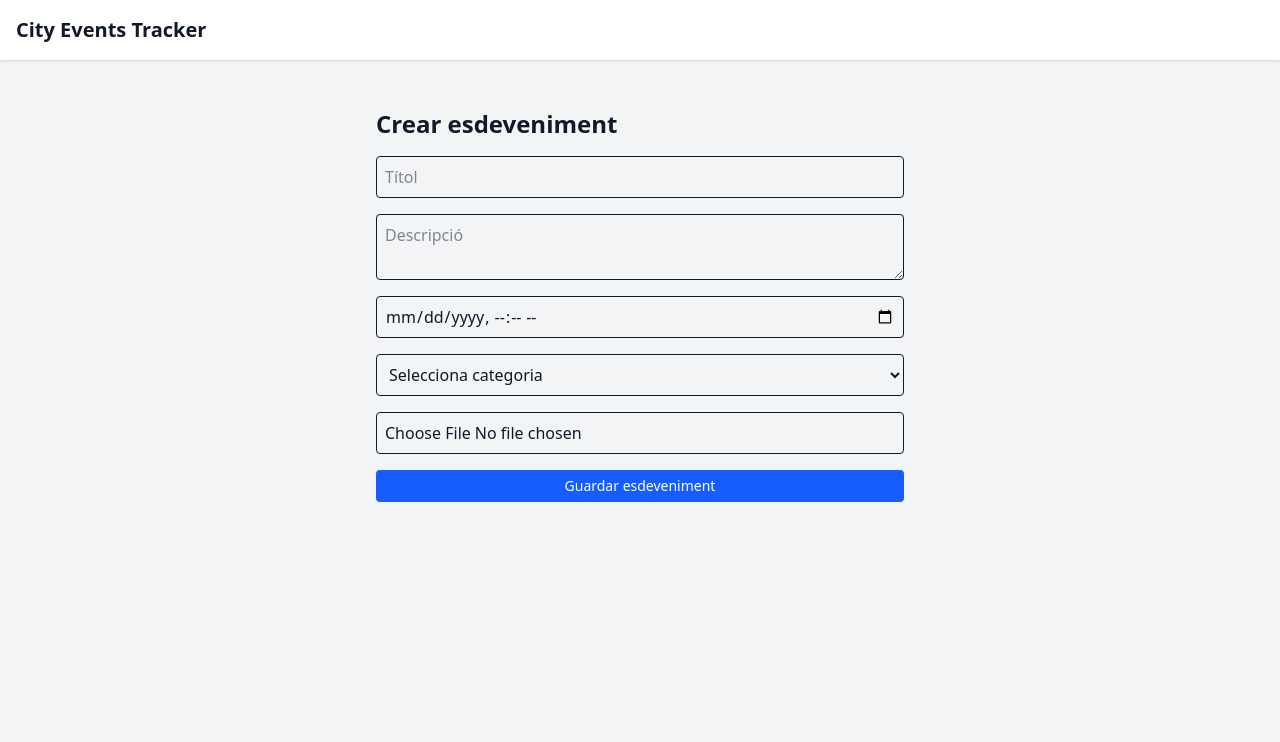
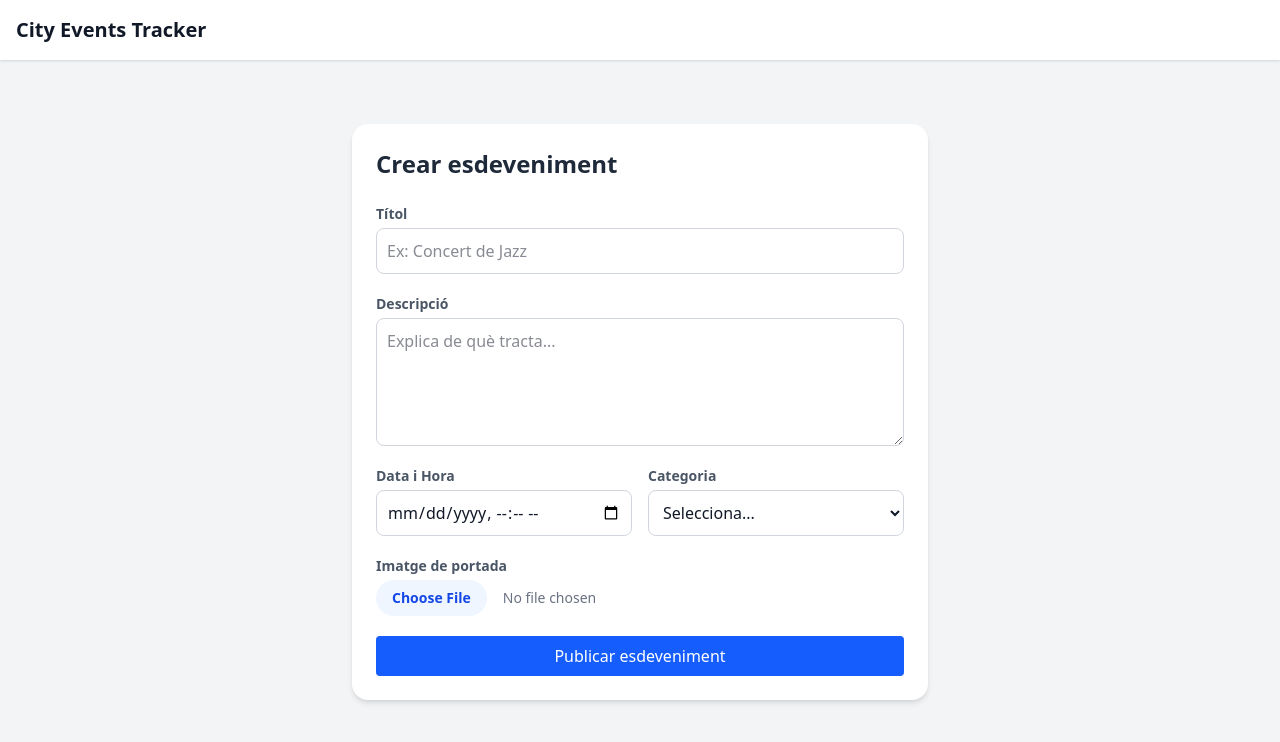
Before and after one commit to triflip/city-events-tracker, a React (Vite) app: page /events/create in a window 1280 px wide. Shown: the top 742 px of the page. Built offline with nearby package versions, Linux system fonts and the light colour scheme.

Commit message:
Fix search context, add city/state support, and clean navbar typo

```diff
--- a/src/components/EventCard.jsx
+++ b/src/components/EventCard.jsx
@@ -53,7 +53,6 @@ export default function EventCard({ event, onDelete }) {
         </div>
 
         <div className="mt-4">
-          {/* 👉 ARA MOSTREM LA DATA FORMATEJADA */}
           <p className="text-xs font-medium text-gray-400 uppercase tracking-wider">
             {formattedDate} — {formattedTime}h
           </p>
--- /dev/null
+++ b/src/context/SearchContext.jsx
@@ -0,0 +1,20 @@
+import { createContext, useContext, useState } from "react";
+
+const SearchContext = createContext();
+
+export function SearchProvider({ children }) {
+  const [filters, setFilters] = useState({
+    query: "",
+    fields: ["title", "description", "location"],
+  });
+
+  return (
+    <SearchContext.Provider value={{ filters, setFilters }}>
+      {children}
+    </SearchContext.Provider>
+  );
+}
+
+export function useSearch() {
+  return useContext(SearchContext);
+}
--- a/src/main.jsx
+++ b/src/main.jsx
@@ -1,12 +1,14 @@
-import React from "react"
-import ReactDOM from "react-dom/client"
-import { AppRoutes } from "./routes/AppRoutes"
-import "leaflet/dist/leaflet.css"
-import "./index.css"
-
+import React from "react";
+import ReactDOM from "react-dom/client";
+import { AppRoutes } from "./routes/AppRoutes";
+import "leaflet/dist/leaflet.css";
+import "./index.css";
+import { SearchProvider } from "./context/SearchContext";
 
 ReactDOM.createRoot(document.getElementById("root")).render(
   <React.StrictMode>
-    <AppRoutes />
-  </React.StrictMode>
-)
+    <SearchProvider>
+      <AppRoutes />
+    </SearchProvider>
+  </React.StrictMode>,
+);
--- a/src/pages/Events/EventCreate.jsx
+++ b/src/pages/Events/EventCreate.jsx
@@ -6,19 +6,20 @@ import Button from "../../components/ui/Button";
 export default function EventCreate() {
   const navigate = useNavigate();
   const [searchParams] = useSearchParams();
-  const lat = searchParams.get("lat");
-  const lng = searchParams.get("lng");
+  const latParam = searchParams.get("lat");
+  const lngParam = searchParams.get("lng");
 
-  const [errorMsg, setErrorMsg] =useState("");
+  const [errorMsg, setErrorMsg] = useState("");
   const [imageFile, setImageFile] = useState(null);
+  const [isSubmitting, setIsSubmitting] = useState(false); // Estil per al botó
 
   const [formData, setFormData] = useState({
     title: "",
     description: "",
     category: "",
     date: "",
-    lat: lat ? parseFloat(lat) : "",
-    lng: lng ? parseFloat(lng) : "",
+    lat: latParam ? parseFloat(latParam) : "",
+    lng: lngParam ? parseFloat(lngParam) : "",
   });
 
   function handleChange(e) {
@@ -29,174 +30,202 @@ export default function EventCreate() {
     }));
   }
 
-  console.log("FORM DATA:", formData);
-
   async function getLocationName(lat, lng) {
+    try {
       const res = await fetch(
         `https://nominatim.openstreetmap.org/reverse?lat=${lat}&lon=${lng}&format=json`,
         {
-      headers: {
-        "User-Agent": "city-events-tracker/1.0",
+          headers: { "User-Agent": "city-events-tracker/1.0" },
         },
-    }
       );
 
-  if (!res.ok) {
-    console.error("Error obtenint lloc:", res.statusText);
-    return null;
-  }
+      if (!res.ok) return null;
 
       const data = await res.json();
       const addr = data.address;
 
       const street = addr.road || "";
       const number = addr.house_number || "";
-  const city = addr.city || addr.town;
+      const city = addr.city || addr.town || addr.village || "";
       const state = addr.state || "";
 
-  const shortAddress = `${street}, ${number}\n${city}, ${state}`;
+      const shortAddress = `${street}, ${number} ${city}, ${state}`.trim();
 
-
-  return shortAddress;
+      return { shortAddress, city, state };
+    } catch (err) {
+      console.error("Error Nominatim:", err);
+      return null;
     }
-
+  }
 
   async function handleSubmit(e) {
     e.preventDefault();
-
-  let location = null;
-  if (formData.lat && formData.lng) {
-    location = await getLocationName(formData.lat, formData.lng);
-  }
+    setIsSubmitting(true);
     if (!formData.title.trim()) {
       setErrorMsg("El títol és obligatori");
+      setIsSubmitting(false);
       return;
     }
     if (!formData.description.trim()) {
       setErrorMsg("La descripció és obligatòria");
+      setIsSubmitting(false);
       return;
     }
     if (!formData.category) {
-    setErrorMsg("Has de seleccionar una categoria");
+      setErrorMsg("Selecciona una categoria");
+      setIsSubmitting(false);
       return;
     }
     if (!formData.date) {
-    setErrorMsg("Has d'indicar una data i hora");
-    return;
-    } if (!formData.lat || !formData.lng) {
-    setErrorMsg("Has de seleccionar una ubicació al mapa");
+      setErrorMsg("Indica una data i hora");
+      setIsSubmitting(false);
       return;
     }
+    if (!formData.lat || !formData.lng) {
+      setErrorMsg("Falta la ubicació del mapa");
+      setIsSubmitting(false);
+      return;
+    }
+
     setErrorMsg("");
 
     let imageUrl = null;
+    const loc = await getLocationName(formData.lat, formData.lng);
 
+    // Pujada d'imatge
     if (imageFile) {
       const fileExt = imageFile.name.split(".").pop();
       const fileName = `${crypto.randomUUID()}.${fileExt}`;
-  const filePath = `${fileName}`;
-
       const { error: uploadError } = await supabase.storage
-    .from("event-images") // nom del bucket
-    .upload(filePath, imageFile);
+        .from("event-images")
+        .upload(fileName, imageFile);
 
       if (uploadError) {
         console.error("Error pujant imatge:", uploadError);
-    // pots fer setErrorMsg si vols
       } else {
         const { data: publicUrlData } = supabase.storage
           .from("event-images")
-      .getPublicUrl(filePath);
-
+          .getPublicUrl(fileName);
         imageUrl = publicUrlData.publicUrl;
       }
     }
 
-
-
-  // 2. Guardar a Supabase
-  const { data, error } = await supabase
-    .from("events")
-    .insert({
+    // Guardar a Supabase
+    const { error } = await supabase.from("events").insert({
       title: formData.title,
       description: formData.description,
       category: formData.category,
       date: formData.date,
       lat: formData.lat,
       lng: formData.lng,
-      location: location,
-      image_url: imageUrl
-    })
-    .select();
+      location: loc.shortAddress,
+      city: loc.city,
+      state: loc.state,
 
-  console.log("DATA:", data);
-  console.log("ERROR:", error);
+      image_url: imageUrl,
+    });
 
-  if (error) return;
-
+    if (error) {
+      console.error("Error insertant:", error);
+      setErrorMsg("Error al guardar a la base de dades");
+      setIsSubmitting(false);
+    } else {
       navigate("/events");
     }
-
+  }
 
   return (
-    <div className="p-6 max-w-xl mx-auto">
-      <h1 className="text-2xl font-bold mb-4">Crear esdeveniment</h1>
+    <div className="p-6 max-w-xl mx-auto bg-white shadow-md rounded-2xl mt-10">
+      <h1 className="text-2xl font-bold mb-6 text-gray-800">
+        Crear esdeveniment
+      </h1>
 
-      <form onSubmit={handleSubmit} className="flex flex-col gap-4">
+      <form onSubmit={handleSubmit} className="flex flex-col gap-5">
+        <div className="flex flex-col gap-1">
+          <label className="text-sm font-semibold text-gray-600">Títol</label>
           <input
             type="text"
             name="title"
-          placeholder="Títol"
+            placeholder="Ex: Concert de Jazz"
             value={formData.title}
             onChange={handleChange}
-          className="border p-2 rounded"
+            className="border border-gray-300 p-2.5 rounded-lg focus:ring-2 focus:ring-blue-500 outline-none"
           />
+        </div>
 
+        <div className="flex flex-col gap-1">
+          <label className="text-sm font-semibold text-gray-600">
+            Descripció
+          </label>
           <textarea
             name="description"
-          placeholder="Descripció"
+            placeholder="Explica de què tracta..."
             value={formData.description}
             onChange={handleChange}
-          className="border p-2 rounded"
+            className="border border-gray-300 p-2.5 rounded-lg h-32 focus:ring-2 focus:ring-blue-500 outline-none"
           />
+        </div>
 
+        <div className="grid grid-cols-1 sm:grid-cols-2 gap-4">
+          <div className="flex flex-col gap-1">
+            <label className="text-sm font-semibold text-gray-600">
+              Data i Hora
+            </label>
             <input
               type="datetime-local"
               name="date"
               value={formData.date}
               onChange={handleChange}
-          className="border p-2 rounded"
+              className="border border-gray-300 p-2.5 rounded-lg focus:ring-2 focus:ring-blue-500 outline-none"
             />
+          </div>
 
+          <div className="flex flex-col gap-1">
+            <label className="text-sm font-semibold text-gray-600">
+              Categoria
+            </label>
             <select
               name="category"
               value={formData.category}
               onChange={handleChange}
-          className="border p-2 rounded"
+              className="border border-gray-300 p-2.5 rounded-lg focus:ring-2 focus:ring-blue-500 outline-none"
             >
-          <option value="">Selecciona categoria</option>
+              <option value="">Selecciona...</option>
               <option value="concert">Concert</option>
               <option value="expo">Exposició</option>
               <option value="mercat">Mercat</option>
               <option value="festa">Festa popular</option>
               <option value="gastronomia">Gastronomia</option>
             </select>
+          </div>
+        </div>
 
+        <div className="flex flex-col gap-1">
+          <label className="text-sm font-semibold text-gray-600">
+            Imatge de portada
+          </label>
           <input
             type="file"
             accept="image/*"
             onChange={(e) => setImageFile(e.target.files[0] || null)}
-        className="border p-2 rounded"
+            className="text-sm text-gray-500 file:mr-4 file:py-2 file:px-4 file:rounded-full file:border-0 file:text-sm file:font-semibold file:bg-blue-50 file:text-blue-700 hover:file:bg-blue-100"
           />
+        </div>
 
         {errorMsg && (
-  <p className="text-red-600 font-medium">{errorMsg}</p>
+          <div className="bg-red-50 border-l-4 border-red-500 p-3">
+            <p className="text-red-700 text-sm font-medium">{errorMsg}</p>
+          </div>
         )}
-        <Button variant="primary" size="md" type="submit">
-          Guardar esdeveniment
+
+        <Button
+          variant="primary"
+          size="lg"
+          type="submit"
+          disabled={isSubmitting}
+        >
+          {isSubmitting ? "Guardant..." : "Publicar esdeveniment"}
         </Button>
-
-
       </form>
     </div>
   );
--- a/src/pages/Home.jsx
+++ b/src/pages/Home.jsx
@@ -1,3 +1,4 @@
+import Navbar from "../components/ui/navbar"
 import { useLoadEvents } from "../hooks/useLoadEvents"
 
 export default function Home() {
@@ -7,6 +8,7 @@ export default function Home() {
     <div>
       <h1>Dashboard Home</h1>
       <p></p>
+      <Navbar />
     </div>
   )
 }
--- a/src/pages/Map.jsx
+++ b/src/pages/Map.jsx
@@ -15,6 +15,7 @@ export default function MapPage() {
   const navigate = useNavigate();
   const [isCreating, setIsCreating] = useState(false);
   const markerRef = useRef(null);
+
 
 
   useEffect(() => {
```
Also changed, not shown: src/components/ui/Navbar.jsx (+41 -5 lines), src/pages/Events/EventList.jsx (+26 -8 lines). Lines whose indentation alone changed are shown as unchanged.
